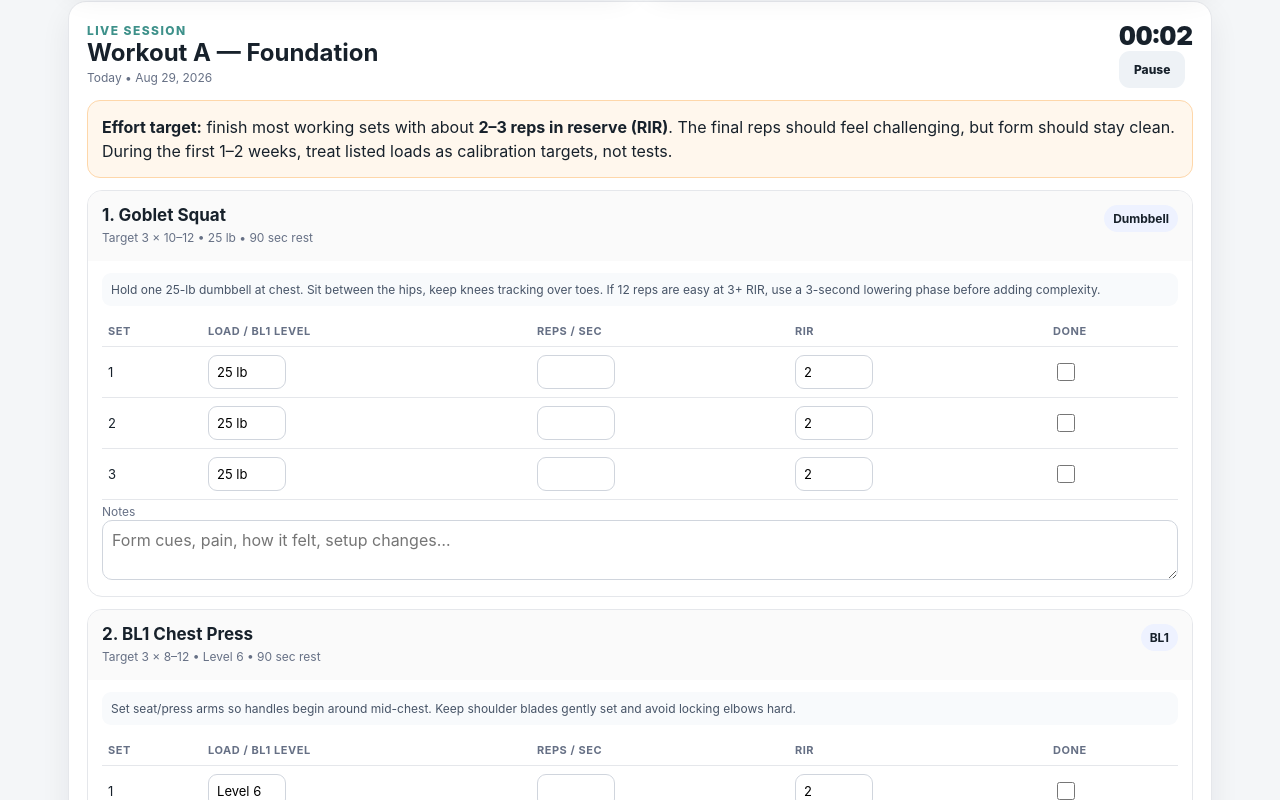
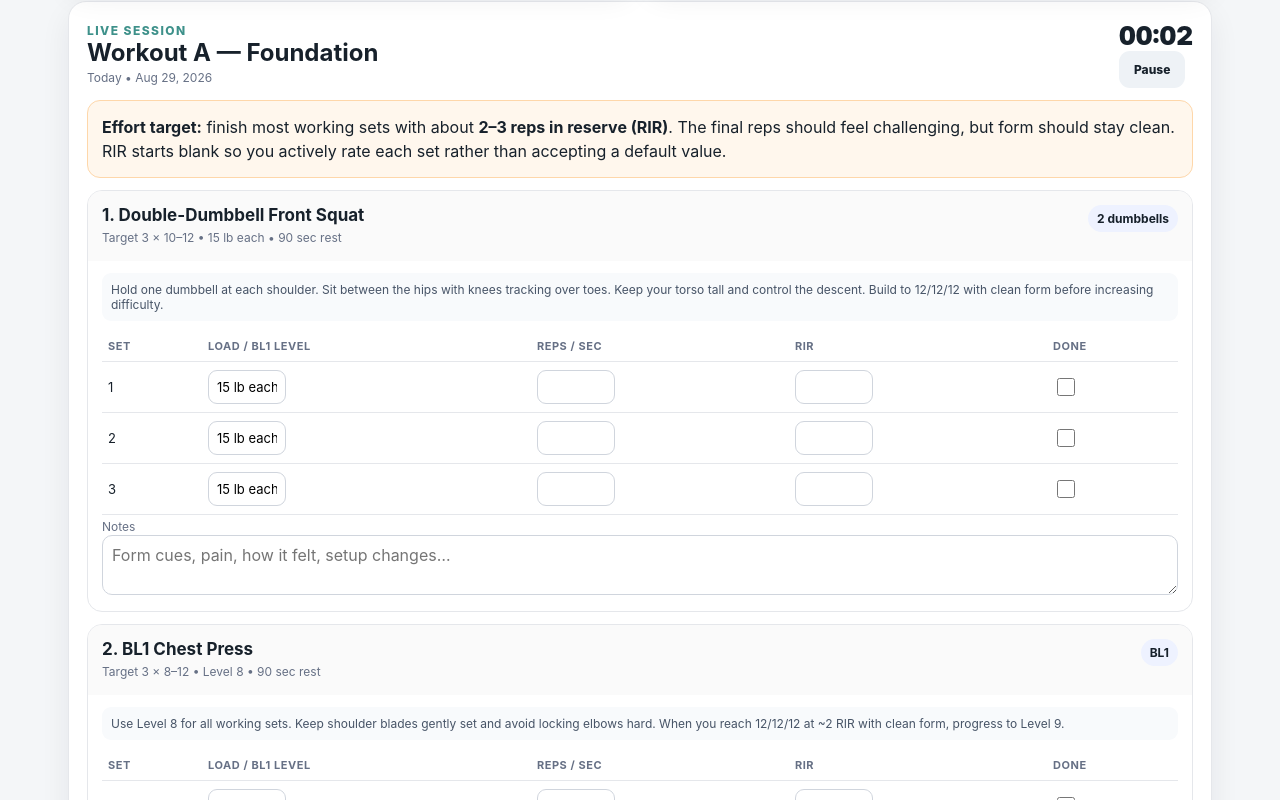
Before and after one commit to jimmylin1/workout_app_v1, a plain HTML site: page index.html in a window 1280 px wide. Both pictures are taken after a click on the button "Start next workout". Shown: the part 721-1521 px from the top of the page. Drawn offline with Linux system fonts and the light colour scheme.

Commit message:
v5 Aug29 with exercise target updates

```diff
--- a/index.html
+++ b/index.html
@@ -49,7 +49,7 @@ button,input,select,textarea{font:inherit}.app{max-width:1180px;margin:auto;padd
 <div class="app">
   <div class="hero">
     <div class="card hero-main">
-      <div class="eyebrow">Home Strength • 12-week foundation</div>
+      <div class="eyebrow">Home Strength • 12-week progressive program</div>
       <h1>Build muscle. Track the work.</h1>
       <p>Three full-body strength sessions in a rolling 7-day window, plus an optional lighter fourth session. Designed around your Inspire BL1, dumbbells, adjustable bench and mat.</p>
     </div>
@@ -107,7 +107,7 @@ button,input,select,textarea{font:inherit}.app{max-width:1180px;margin:auto;padd
 
     <div id="sessionPanel" class="card pad hidden" style="margin-top:16px">
       <div class="title-row"><div><div class="eyebrow" style="color:var(--accent)" id="sessionEyebrow">Live session</div><h2 id="sessionTitle"></h2><div class="session-date" id="sessionDateLabel"></div></div><div id="timerWrap"><div class="timer" id="timer">00:00</div><button class="btn secondary small" id="timerBtn">Pause</button></div></div>
-      <div class="callout warning" style="margin-bottom:12px"><strong>Effort target:</strong> finish most working sets with about <strong>2–3 reps in reserve (RIR)</strong>. The final reps should feel challenging, but form should stay clean. During the first 1–2 weeks, treat listed loads as calibration targets, not tests.</div>
+      <div class="callout warning" style="margin-bottom:12px"><strong>Effort target:</strong> finish most working sets with about <strong>2–3 reps in reserve (RIR)</strong>. The final reps should feel challenging, but form should stay clean. RIR starts blank so you actively rate each set rather than accepting a default value.</div>
       <div id="exerciseList"></div>
       <div class="actions"><button class="btn primary" id="finishBtn">Finish & save workout</button><button class="btn secondary" id="cancelBtn">Cancel session</button></div>
     </div>
@@ -148,39 +148,39 @@ button,input,select,textarea{font:inherit}.app{max-width:1180px;margin:auto;padd
 <script>
 const PROGRAM = {
  A:{name:'Workout A — Foundation',desc:'Squat + horizontal push/pull + hip hinge. A balanced baseline session.',minutes:'45–55',exercises:[
-  {id:'goblet_squat',name:'Goblet Squat',equip:'Dumbbell',sets:3,min:10,max:12,start:'25 lb',rest:'90 sec',tip:'Hold one 25-lb dumbbell at chest. Sit between the hips, keep knees tracking over toes. If 12 reps are easy at 3+ RIR, use a 3-second lowering phase before adding complexity.'},
-  {id:'bl1_chest_press',name:'BL1 Chest Press',equip:'BL1',sets:3,min:8,max:12,start:'Level 6',rest:'90 sec',tip:'Set seat/press arms so handles begin around mid-chest. Keep shoulder blades gently set and avoid locking elbows hard.'},
-  {id:'bl1_lat_pulldown',name:'BL1 Lat Pulldown',equip:'BL1 + lat bar',sets:3,min:8,max:12,start:'Level 6',rest:'90 sec',tip:'Pull bar toward upper chest while keeping ribs controlled. Think elbows down, not hands down.'},
-  {id:'db_rdl',name:'Dumbbell Romanian Deadlift',equip:'2 dumbbells',sets:3,min:10,max:12,start:'25 lb each',rest:'90 sec',tip:'Soft knees, push hips back, keep dumbbells close to legs and spine neutral. Stop when hamstrings are strongly loaded.'},
-  {id:'db_shoulder_press',name:'Seated Dumbbell Shoulder Press',equip:'Bench + dumbbells',sets:2,min:10,max:12,start:'15 lb each',rest:'60–75 sec',tip:'Bench upright or slightly reclined. Keep ribs down; press without shrugging.'},
-  {id:'dead_bug',name:'Dead Bug',equip:'Mat',sets:2,min:8,max:10,start:'Bodyweight / side',rest:'45 sec',tip:'Keep low back gently against the floor; move slowly. Reps are per side.'}
+  {id:'db_front_squat',name:'Double-Dumbbell Front Squat',equip:'2 dumbbells',sets:3,min:10,max:12,start:'15 lb each',rest:'90 sec',tip:'Hold one dumbbell at each shoulder. Sit between the hips with knees tracking over toes. Keep your torso tall and control the descent. Build to 12/12/12 with clean form before increasing difficulty.'},
+  {id:'bl1_chest_press',name:'BL1 Chest Press',equip:'BL1',sets:3,min:8,max:12,start:'Level 8',rest:'90 sec',tip:'Use Level 8 for all working sets. Keep shoulder blades gently set and avoid locking elbows hard. When you reach 12/12/12 at ~2 RIR with clean form, progress to Level 9.'},
+  {id:'bl1_lat_pulldown',name:'BL1 Lat Pulldown',equip:'BL1 + lat bar',sets:3,min:8,max:12,start:'Level 8',rest:'90 sec',tip:'Use Level 8 for all working sets. Pull toward the upper chest with a controlled stretch overhead and no torso swinging. Progress after 12/12/12 at ~2 RIR.'},
+  {id:'db_rdl',name:'Dumbbell Romanian Deadlift',equip:'2 dumbbells',sets:3,min:10,max:12,start:'25 lb each',rest:'90 sec',tip:'Use a 3-second lowering phase. Keep knees soft, push hips back, keep dumbbells close to the legs and spine neutral. When 3×12 is controlled at ~2 RIR, progress to a staggered-stance RDL.'},
+  {id:'db_shoulder_press',name:'Seated Dumbbell Shoulder Press',equip:'Bench + dumbbells',sets:2,min:10,max:12,start:'15 lb each',rest:'60–75 sec',tip:'Use a 3-second lowering phase. Keep ribs down and press without shrugging. Stay with 15s until the tempo version reaches 12/12 at ~2 RIR.'},
+  {id:'dead_bug',name:'Dead Bug',equip:'Mat',sets:2,min:8,max:10,start:'Bodyweight / side',rest:'45 sec',tip:'Reps are per side. Extend slowly for 2–3 seconds with a full exhale while keeping the lower back gently pressed into the floor. Do not chase extra reps.'}
  ]},
  B:{name:'Workout B — Unilateral + Incline',desc:'Single-leg work, incline pressing and rowing to build symmetry and stability.',minutes:'45–55',exercises:[
-  {id:'reverse_lunge',name:'Reverse Lunge',equip:'2 dumbbells',sets:3,min:8,max:10,start:'15 lb each',rest:'90 sec',tip:'Step back far enough to keep front foot planted. Reps are per leg. Start bodyweight if balance limits form.'},
-  {id:'bl1_row',name:'BL1 Seated / Low Row',equip:'BL1 low cable',sets:3,min:8,max:12,start:'Level 6',rest:'90 sec',tip:'Stay tall, pull toward lower ribs, pause briefly, and avoid leaning back to finish the rep.'},
-  {id:'db_incline_press',name:'Incline Dumbbell Bench Press',equip:'Bench + 2 dumbbells',sets:3,min:8,max:12,start:'25 lb each',rest:'90 sec',tip:'Use a low-to-moderate incline. Lower under control with forearms roughly vertical.'},
-  {id:'bl1_leg_ext',name:'BL1 Leg Extension',equip:'BL1 leg extension',sets:2,min:12,max:15,start:'Level 5',rest:'60 sec',tip:'Use a smooth range of motion; avoid swinging. If knees are uncomfortable, reduce resistance/range or substitute goblet squats.'},
-  {id:'one_arm_row',name:'One-Arm Dumbbell Row',equip:'Bench + dumbbell',sets:2,min:10,max:12,start:'25 lb',rest:'60 sec',tip:'Brace on bench and pull toward hip. Reps are per side.'},
-  {id:'lateral_raise',name:'Dumbbell Lateral Raise',equip:'2 dumbbells',sets:2,min:12,max:15,start:'5–10 lb each',rest:'45–60 sec',tip:'Use 5 lb if 10 lb causes swinging. Raise only as high as you can control.'},
+  {id:'reverse_lunge',name:'Reverse Lunge',equip:'2 dumbbells',sets:3,min:10,max:12,start:'15 lb each',rest:'90 sec',tip:'Reps are per leg. Use a controlled 3-second descent and keep the front foot planted. Build clean 10–12 rep sets before considering the jump to 25-lb dumbbells.'},
+  {id:'bl1_row',name:'BL1 Seated / Low Row',equip:'BL1 low cable',sets:3,min:8,max:12,start:'Level 9',rest:'90 sec',tip:'This is your heavier row day. Stay tall, pull toward lower ribs and avoid leaning back. Build toward 12/12/12 at ~2 RIR before progressing.'},
+  {id:'db_incline_press',name:'Incline Dumbbell Bench Press',equip:'Bench + 2 dumbbells',sets:3,min:8,max:12,start:'25 lb each',rest:'90 sec',tip:'Use a low-to-moderate incline with a 3-second lowering phase and a brief controlled pause near the bottom. Keep forearms roughly vertical.'},
+  {id:'bl1_leg_ext',name:'BL1 Leg Extension',equip:'BL1 leg extension',sets:2,min:12,max:15,start:'Level 6',rest:'60 sec',tip:'Use Level 6 with a smooth range of motion and no swinging. If knees are uncomfortable, reduce resistance/range or substitute the front squat.'},
+  {id:'one_arm_row',name:'One-Arm Dumbbell Row',equip:'Bench + dumbbell',sets:2,min:10,max:12,start:'25 lb',rest:'60 sec',tip:'Reps are per side. Brace firmly, pull toward the hip, pause for 1 second at the top and lower slowly. Stop the set if torso rotation replaces back work.'},
+  {id:'lateral_raise',name:'Dumbbell Lateral Raise',equip:'2 dumbbells',sets:2,min:10,max:15,start:'10 lb each',rest:'45–60 sec',tip:'Use 10 lb with strict control. Raise only as high as you can without shrugging or swinging; drop to 5s if form breaks down.'},
   {id:'front_plank',name:'Front Plank',equip:'Mat',sets:2,min:30,max:45,start:'30–45 sec',rest:'45 sec',tip:'Think ribs toward pelvis and squeeze glutes. Stop before the lower back sags.'}
  ]},
  C:{name:'Workout C — Strength + Arms',desc:'A second squat pattern plus chest/back volume, posterior chain and a small arm finisher.',minutes:'45–55',exercises:[
-  {id:'split_squat',name:'Split Squat',equip:'2 dumbbells',sets:3,min:8,max:10,start:'15 lb each',rest:'90 sec',tip:'Use a stable split stance; descend mostly straight down. Reps are per leg. Use bodyweight first if needed.'},
-  {id:'bl1_chest_press',name:'BL1 Chest Press',equip:'BL1',sets:3,min:8,max:12,start:'Level 6',rest:'90 sec',tip:'Same setup as Workout A. Try to beat the prior session by one total rep before increasing resistance.'},
-  {id:'bl1_lat_pulldown',name:'BL1 Lat Pulldown',equip:'BL1 + lat bar',sets:3,min:8,max:12,start:'Level 6',rest:'90 sec',tip:'Controlled stretch overhead; no torso swinging.'},
-  {id:'db_rdl',name:'Dumbbell Romanian Deadlift',equip:'2 dumbbells',sets:3,min:10,max:12,start:'25 lb each',rest:'90 sec',tip:'When 25s become easy, use slower 3-second lowering or staggered-stance RDLs before moving to harder variants.'},
-  {id:'bl1_row',name:'BL1 Seated / Low Row',equip:'BL1 low cable',sets:2,min:10,max:12,start:'Level 5',rest:'60 sec',tip:'Use slightly lighter resistance than Workout B and emphasize a full squeeze.'},
-  {id:'hammer_curl',name:'Dumbbell Hammer Curl',equip:'2 dumbbells',sets:2,min:10,max:15,start:'10–15 lb each',rest:'45 sec',tip:'Keep elbows close to torso. Pair with triceps pressdowns.'},
-  {id:'triceps_pressdown',name:'BL1 Triceps Pressdown',equip:'BL1 high cable',sets:2,min:10,max:15,start:'Level 4',rest:'45 sec',tip:'Keep upper arms still and extend at the elbow. Pair with hammer curls.'},
-  {id:'side_plank',name:'Side Plank',equip:'Mat',sets:2,min:20,max:40,start:'20–40 sec / side',rest:'45 sec',tip:'Keep hips stacked. Time is per side.'}
+  {id:'split_squat',name:'Split Squat',equip:'2 dumbbells',sets:3,min:10,max:12,start:'15 lb each',rest:'90 sec',tip:'Reps are per leg. Keep a stable split stance and descend mostly straight down. Build gradually toward 12/12/12 before considering a weight increase.'},
+  {id:'bl1_chest_press',name:'BL1 Chest Press',equip:'BL1',sets:3,min:8,max:12,start:'Level 8',rest:'90 sec',tip:'Use Level 8 for all three sets. Try to add clean reps over time; progress to Level 9 after 12/12/12 at ~2 RIR.'},
+  {id:'bl1_lat_pulldown',name:'BL1 Lat Pulldown',equip:'BL1 + lat bar',sets:3,min:8,max:12,start:'Level 8',rest:'90 sec',tip:'Use Level 8. Keep a controlled stretch overhead and avoid torso swinging. Progress after 12/12/12 at ~2 RIR.'},
+  {id:'db_rdl',name:'Dumbbell Romanian Deadlift',equip:'2 dumbbells',sets:3,min:10,max:12,start:'25 lb each',rest:'90 sec',tip:'Use a 3-second lowering phase. Keep the hinge clean and hamstrings loaded. When 3×12 is controlled at ~2 RIR, progress to a staggered-stance RDL.'},
+  {id:'bl1_row',name:'BL1 Seated / Low Row',equip:'BL1 low cable',sets:2,min:10,max:12,start:'Level 8',rest:'60 sec',tip:'Use Level 8 as the controlled-volume row. Pause for 1 second at full contraction and emphasize a full squeeze rather than chasing extra reps.'},
+  {id:'hammer_curl',name:'Dumbbell Hammer Curl',equip:'2 dumbbells',sets:2,min:10,max:15,start:'15 lb each',rest:'45 sec',tip:'Keep elbows close to the torso and use strict reps. Pair with triceps pressdowns; progress only after 15/15 with clean form.'},
+  {id:'triceps_pressdown',name:'BL1 Triceps Pressdown',equip:'BL1 high cable',sets:2,min:10,max:15,start:'Level 5',rest:'45 sec',tip:'Keep upper arms still and extend at the elbow. Build toward 15/15 at Level 5, then progress to Level 6.'},
+  {id:'side_plank',name:'Side Plank',equip:'Mat',sets:2,min:30,max:40,start:'30–40 sec / side',rest:'45 sec',tip:'Keep hips stacked and ribs controlled. Time is per side; build from 30 toward 40 seconds with clean position.'}
  ]},
  D:{name:'Workout D — Optional Pump',desc:'A lighter 30–40 minute session. Do it only when recovered; skip it if running or life stress makes recovery tight.',minutes:'30–40',optional:true,exercises:[
-  {id:'goblet_squat',name:'Goblet Squat',equip:'Dumbbell',sets:2,min:12,max:15,start:'25 lb',rest:'60 sec',tip:'Stay 3 RIR; this is extra volume, not a max-effort day.'},
+  {id:'db_front_squat',name:'Double-Dumbbell Front Squat',equip:'2 dumbbells',sets:2,min:12,max:15,start:'15 lb each',rest:'60 sec',tip:'Keep this lighter than Workout A and stay around 3 RIR. Smooth, controlled reps; this is extra volume, not a max-effort day.'},
   {id:'db_incline_press',name:'Incline Dumbbell Bench Press',equip:'Bench + 2 dumbbells',sets:2,min:12,max:15,start:'15–25 lb each',rest:'60 sec',tip:'Choose a load that leaves 3 reps in reserve.'},
-  {id:'bl1_row',name:'BL1 Seated / Low Row',equip:'BL1 low cable',sets:2,min:12,max:15,start:'Level 4–5',rest:'60 sec',tip:'Smooth reps and full control.'},
-  {id:'lateral_raise',name:'Dumbbell Lateral Raise',equip:'2 dumbbells',sets:2,min:12,max:15,start:'5–10 lb each',rest:'45 sec',tip:'No swinging; stop short of shoulder discomfort.'},
-  {id:'hammer_curl',name:'Dumbbell Hammer Curl',equip:'2 dumbbells',sets:2,min:12,max:15,start:'10 lb each',rest:'45 sec',tip:'Pair with triceps pressdowns.'},
-  {id:'triceps_pressdown',name:'BL1 Triceps Pressdown',equip:'BL1 high cable',sets:2,min:12,max:15,start:'Level 3–4',rest:'45 sec',tip:'Keep it easy enough to recover quickly.'},
+  {id:'bl1_row',name:'BL1 Seated / Low Row',equip:'BL1 low cable',sets:2,min:12,max:15,start:'Level 6',rest:'60 sec',tip:'Smooth reps and full control. Keep this clearly easier than the B and C row prescriptions and finish around 3 RIR.'},
+  {id:'lateral_raise',name:'Dumbbell Lateral Raise',equip:'2 dumbbells',sets:2,min:12,max:15,start:'10 lb each',rest:'45 sec',tip:'Use 10 lb only while reps stay strict. No swinging; drop to 5 lb if needed to keep this a lighter pump-day movement.'},
+  {id:'hammer_curl',name:'Dumbbell Hammer Curl',equip:'2 dumbbells',sets:2,min:12,max:15,start:'10–15 lb each',rest:'45 sec',tip:'Choose the load that leaves about 3 RIR; pair with triceps pressdowns.'},
+  {id:'triceps_pressdown',name:'BL1 Triceps Pressdown',equip:'BL1 high cable',sets:2,min:12,max:15,start:'Level 4',rest:'45 sec',tip:'Keep this easier than Workout C and finish around 3 RIR so recovery stays quick.'},
   {id:'dead_bug',name:'Dead Bug',equip:'Mat',sets:2,min:8,max:10,start:'Bodyweight / side',rest:'45 sec',tip:'Slow, controlled reps.'}
  ]}
 };
@@ -210,7 +210,7 @@ function exerciseLast(id,beforeDate=null){let hist=[...state.history].sort((a,b)
 function renderPlan(){let sel=document.getElementById('workoutSelect');sel.innerHTML='';Object.keys(PROGRAM).forEach(k=>{let b=document.createElement('button');b.className='workout-chip '+(k===activePlan?'active':'');b.textContent=`${k}${PROGRAM[k].optional?' (optional)':''}`;b.onclick=()=>{activePlan=k;renderPlan()};sel.appendChild(b)});let w=PROGRAM[activePlan];let html=`<div class="title-row" style="margin-top:18px"><div><h2>${w.name}</h2><p class="muted">${w.desc}</p></div><span class="pill green">${w.minutes} min</span></div>`;
  w.exercises.forEach((e,i)=>{let last=exerciseLast(e.id);html+=`<div class="exercise"><div class="ex-head"><div><h3>${i+1}. ${e.name}</h3><div class="ex-meta">${e.equip} • ${e.sets} sets × ${e.min}–${e.max} ${e.max>20?'sec':'reps'} • Start: <strong>${e.start}</strong> • Rest: ${e.rest}</div>${last?`<div class="last">Last logged: ${summarizeEx(last)}</div>`:''}</div><span class="pill">${e.id.includes('plank')||e.id==='dead_bug'?'Core': e.id.includes('squat')||e.id.includes('lunge')||e.id.includes('rdl')||e.id.includes('leg_ext')?'Lower':'Upper'}</span></div><div class="ex-body"><div class="tip">${e.tip}</div></div></div>`});document.getElementById('planDetails').innerHTML=html}
 function summarizeEx(e){let done=e.setData.filter(s=>s.done);if(!done.length)return 'no completed sets';return done.map(s=>`${s.load||'—'} × ${s.reps||'—'}`).join(', ')}
-function startSession(key,opts={}){let w=PROGRAM[key],isPast=!!opts.past,date=opts.date||new Date().toISOString().slice(0,10);session={workout:key,date,startedAt:isPast?null:new Date().toISOString(),isPast,exercises:w.exercises.map(e=>({...e,setData:Array.from({length:e.sets},()=>({reps:'',load:e.start,rir:'2',done:false})),notes:''}))};elapsed=0;document.getElementById('sessionPanel').classList.remove('hidden');document.getElementById('sessionTitle').textContent=w.name;document.getElementById('sessionEyebrow').textContent=isPast?'Past workout entry':'Live session';document.getElementById('sessionDateLabel').textContent=(isPast?'Completed ':'Today • ')+fmtDate(date);document.getElementById('timerWrap').classList.toggle('hidden',isPast);renderSession();if(isPast){clearInterval(timerInt);drawTimer()}else startTimer();document.getElementById('sessionPanel').scrollIntoView({behavior:'smooth'})}
+function startSession(key,opts={}){let w=PROGRAM[key],isPast=!!opts.past,date=opts.date||new Date().toISOString().slice(0,10);session={workout:key,date,startedAt:isPast?null:new Date().toISOString(),isPast,exercises:w.exercises.map(e=>({...e,setData:Array.from({length:e.sets},()=>({reps:'',load:e.start,rir:'',done:false})),notes:''}))};elapsed=0;document.getElementById('sessionPanel').classList.remove('hidden');document.getElementById('sessionTitle').textContent=w.name;document.getElementById('sessionEyebrow').textContent=isPast?'Past workout entry':'Live session';document.getElementById('sessionDateLabel').textContent=(isPast?'Completed ':'Today • ')+fmtDate(date);document.getElementById('timerWrap').classList.toggle('hidden',isPast);renderSession();if(isPast){clearInterval(timerInt);drawTimer()}else startTimer();document.getElementById('sessionPanel').scrollIntoView({behavior:'smooth'})}
 function renderSession(){let box=document.getElementById('exerciseList');box.innerHTML='';session.exercises.forEach((e,ei)=>{let last=exerciseLast(e.id,session.isPast?session.date:null);let d=document.createElement('div');d.className='exercise';d.innerHTML=`<div class="ex-head"><div><h3>${ei+1}. ${e.name}</h3><div class="ex-meta">Target ${e.sets} × ${e.min}–${e.max} • ${e.start} • ${e.rest} rest</div>${last?`<div class="last">Previous: ${summarizeEx(last)}</div>`:''}</div><span class="pill">${e.equip}</span></div><div class="ex-body"><div class="tip">${e.tip}</div><table class="sets"><thead><tr><th>Set</th><th>Load / BL1 level</th><th>Reps / sec</th><th>RIR</th><th>Done</th></tr></thead><tbody>${e.setData.map((s,si)=>`<tr><td>${si+1}</td><td><input data-e="${ei}" data-s="${si}" data-f="load" value="${escapeHtml(s.load)}"></td><td><input type="number" min="0" data-e="${ei}" data-s="${si}" data-f="reps" value="${escapeHtml(s.reps)}"></td><td><input type="number" min="0" max="10" data-e="${ei}" data-s="${si}" data-f="rir" value="${escapeHtml(s.rir)}"></td><td><input type="checkbox" data-e="${ei}" data-s="${si}" data-f="done" ${s.done?'checked':''}></td></tr>`).join('')}</tbody></table><label class="small muted">Notes</label><textarea class="notes" data-note="${ei}" placeholder="Form cues, pain, how it felt, setup changes…">${escapeHtml(e.notes)}</textarea></div>`;box.appendChild(d)});
  box.querySelectorAll('input').forEach(inp=>inp.oninput=()=>{let s=session.exercises[+inp.dataset.e].setData[+inp.dataset.s];s[inp.dataset.f]=inp.dataset.f==='done'?inp.checked:inp.value});box.querySelectorAll('textarea').forEach(t=>t.oninput=()=>session.exercises[+t.dataset.note].notes=t.value)}
 function escapeHtml(s){return String(s??'').replace(/[&<>"]/g,m=>({'&':'&amp;','<':'&lt;','>':'&gt;','"':'&quot;'}[m]))}
```
